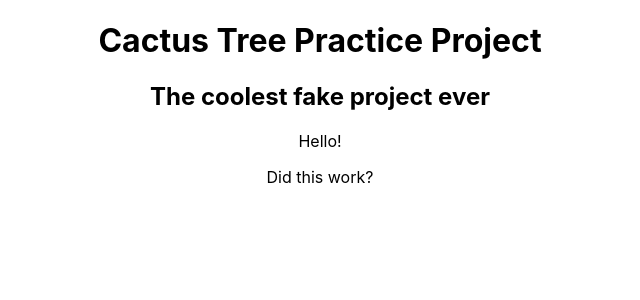
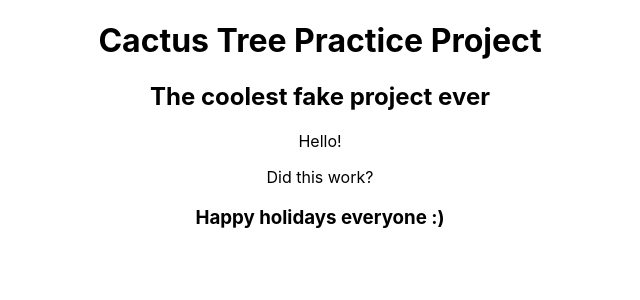
Before and after one commit to jssckbl/cactus-tree, a JavaScript app: page / in a window 1280 px wide. Shown: the top 300 px of the page, without its empty margins (320-960 px from the left). Built offline with nearby package versions, Linux system fonts and the light colour scheme; the HTML template or start-up script is replaced by a standard one.

Commit message:
test commit

```diff
--- a/src/App.js
+++ b/src/App.js
@@ -10,6 +10,8 @@ function App() {
         <p>Hello!</p>
         <p>Did this work?</p>
 
+        <h3>Happy holidays everyone :)</h3>
+
     </div>
   );
 }
```
